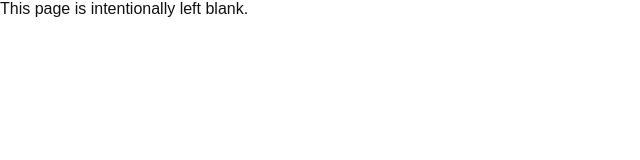
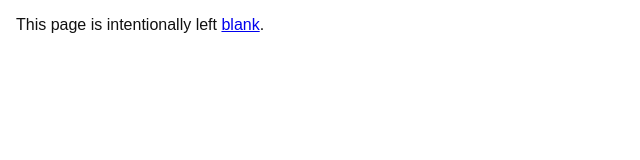
Before and after one commit to ormai/ormai.me, a plain HTML site: page src/blank/index.html in a window 1280 px wide. Shown: the whole page, without its empty margins (0-640 px from the left). Drawn offline with Linux system fonts and the light colour scheme.

Commit message:
Update /blank layout and add link for reference

```diff
--- a/src/blank/index.html
+++ b/src/blank/index.html
@@ -1,6 +1,5 @@
 <!DOCTYPE html>
 <html lang="en">
-
   <head>
     <meta charset="UTF-8">
     <meta name="viewport" content="width=device-width, initial-scale=1.0">
@@ -9,8 +8,8 @@
     <link rel="stylesheet" type="text/css" href="/style.css" media="screen">
   </head>
 
-<body>
-  This page is intentionally left blank.
+  <body style="margin: 1em">
+    This page is intentionally left <a href="https://indieweb.org/blank"
+    >blank</a>.
   </body>
-
 </html>
```
Lines whose indentation alone changed are shown as unchanged.
